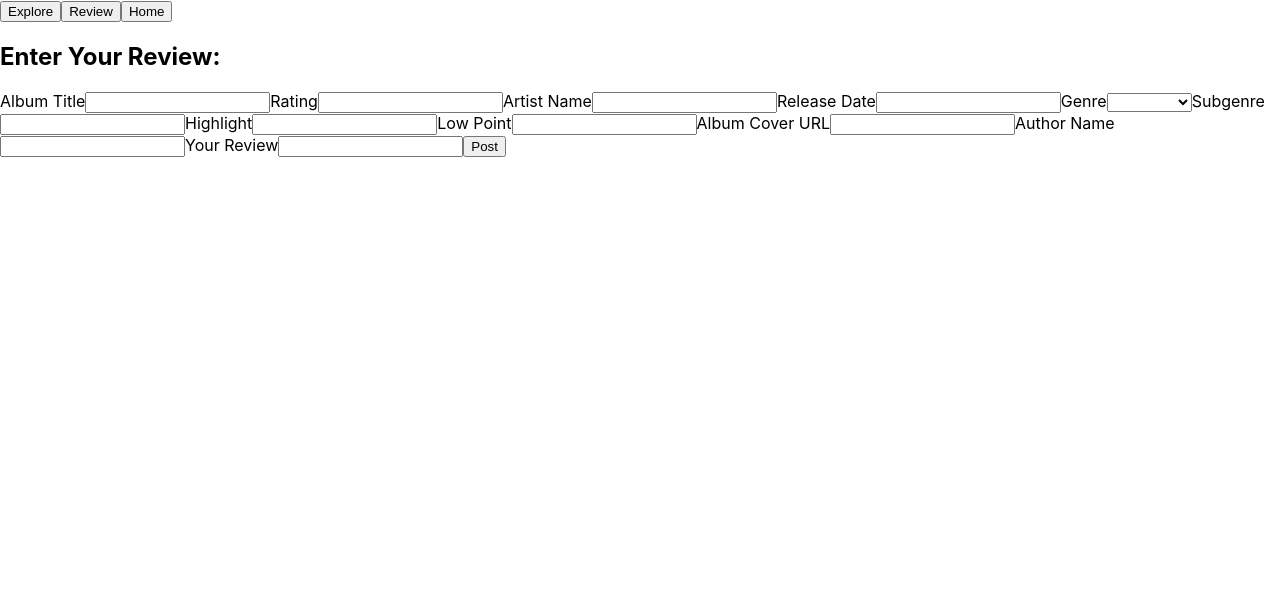
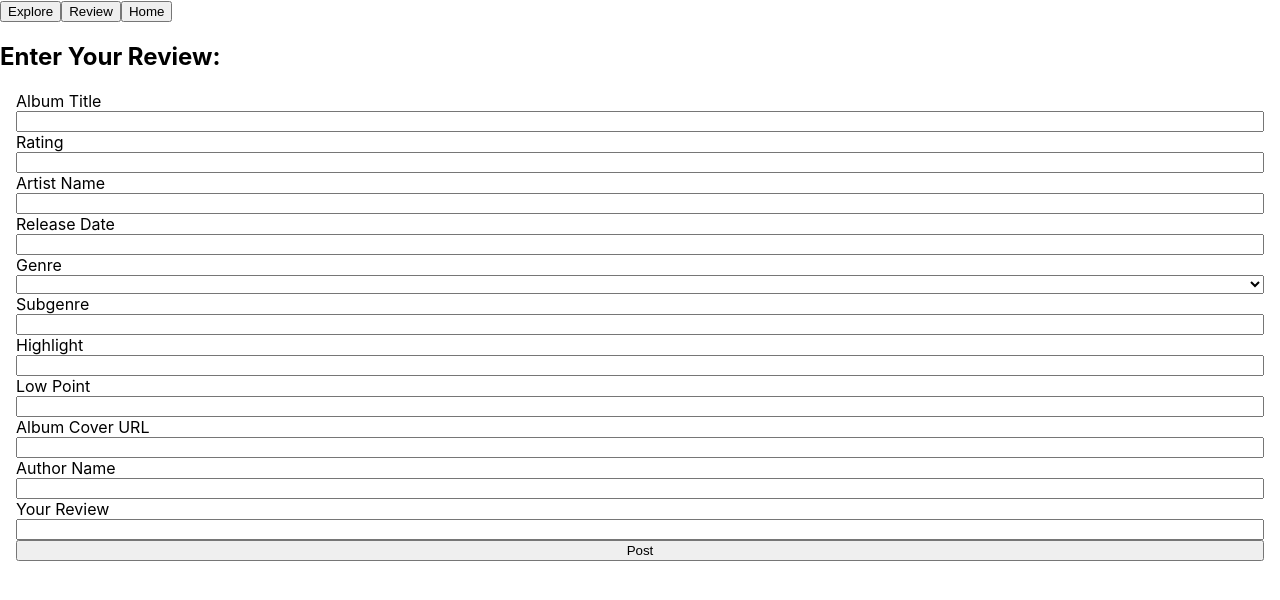
Before and after one commit to dsalaza/Phase2Project, a React (Create React App) app: page /review in a window 1280 px wide. Shown: the top 600 px of the page. Built offline with nearby package versions, Linux system fonts and the light colour scheme.

Commit message:
Add CSS styling to review form

```diff
--- a/src/Review.js
+++ b/src/Review.js
@@ -36,7 +36,7 @@ function Review() {
         }
 
   return (
-    <div>
+    <div id="review">
         <h2>Enter Your Review:</h2>
             <form id='newReviewForm' onSubmit={handleSubmit}>
 
--- a/src/index.css
+++ b/src/index.css
@@ -11,3 +11,13 @@ code {
   font-family: source-code-pro, Menlo, Monaco, Consolas, 'Courier New',
     monospace;
 }
+
+#newReviewForm {
+  color: black;
+  height: 1000px;
+  display: flex;
+  flex-direction: column;
+  margin: 1rem;
+
+
+}
```
